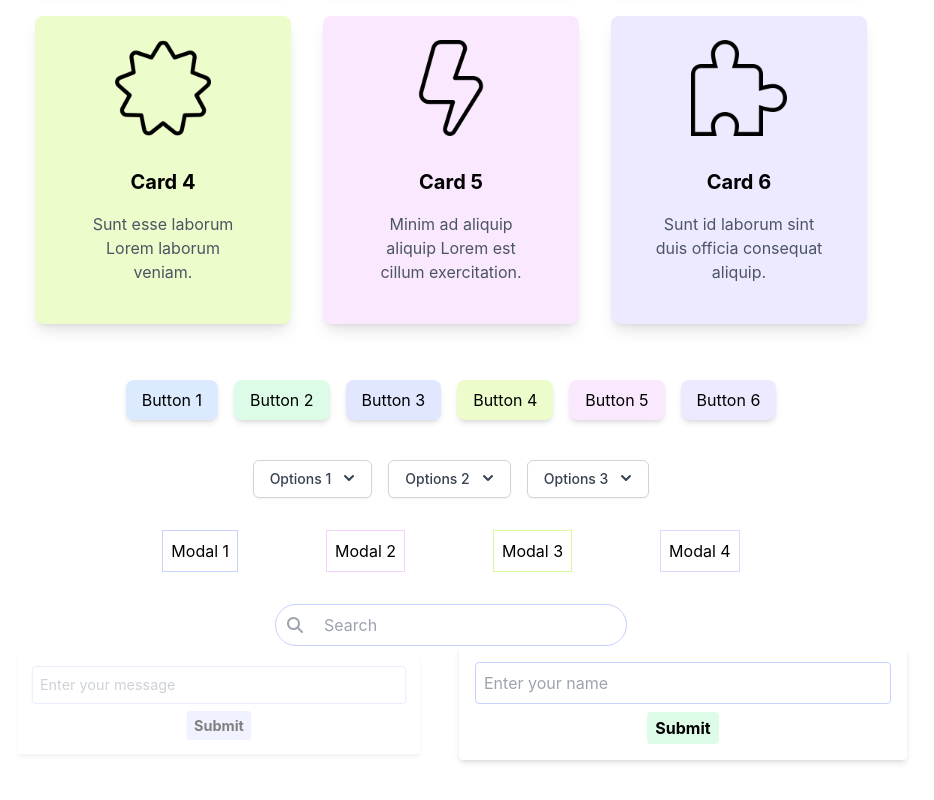
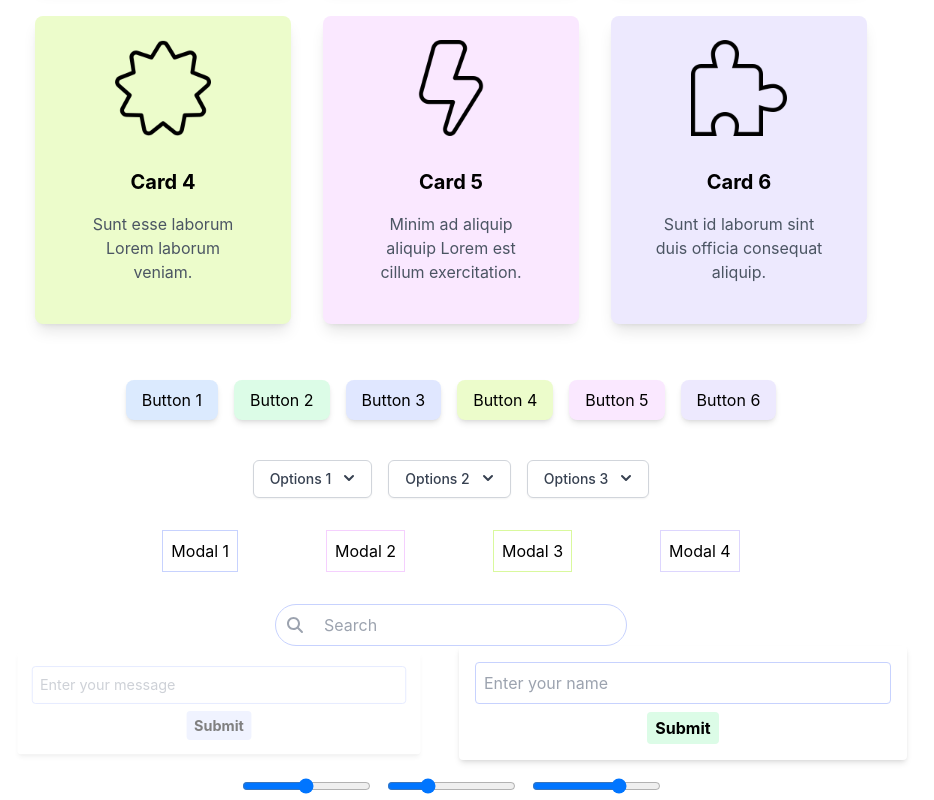
Before and after one commit to yafira/cute-ui-interactions, a React (Create React App) app: page / in a window 1280 px wide. Shown: the part 524-1324 px from the top of the page, without its empty margins (189-1123 px from the left). Before the commit the page ends 1300 px from the top, so only its background shows below. Built offline with nearby package versions, Linux system fonts and the light colour scheme.

Commit message:
created slider components

```diff
--- a/src/App.js
+++ b/src/App.js
@@ -6,6 +6,7 @@ import DropdownMenu from './components/DropdownMenu'
 import Modal from './components/Modal'
 import SearchBar from './components/SearchBar'
 import Forms from './components/Forms'
+import Slider from './components/Slider'
 
 const Header = () => {
 	return (
@@ -149,6 +150,7 @@ function App() {
 			<Modal />
 			<SearchBar />
 			<Forms />
+			<Slider />
 		</>
 	)
 }
--- /dev/null
+++ b/src/components/Slider.js
@@ -0,0 +1,66 @@
+import React, { useState } from 'react'
+import { motion } from 'framer-motion'
+
+const Slider = ({ value, onChange, animation, interaction }) => (
+	<div className='slider-container'>
+		<input
+			type='range'
+			min='0'
+			max='100'
+			value={value}
+			onChange={(e) => onChange(parseInt(e.target.value))}
+			className='slider'
+		/>
+		<motion.div
+			className='slider-bar'
+			style={{ width: `${value}%` }}
+			initial={{ width: '0%' }}
+			animate={{ width: `${value}%` }}
+			transition={animation.transition}
+			{...interaction}
+		></motion.div>
+	</div>
+)
+
+const AnimatedSliders = () => {
+	const [value1, setValue1] = useState(50)
+	const [value2, setValue2] = useState(30)
+	const [value3, setValue3] = useState(70)
+
+	const animations = [
+		{ transition: { duration: 1 } },
+		{ transition: { duration: 0.5 } },
+		{ transition: { duration: 2 } },
+	]
+
+	const interactions = [
+		{ whileHover: { scale: 1.2 } },
+		{ whileHover: { rotate: 90 } },
+		{ whileHover: { scale: 1.5 } },
+	]
+
+	return (
+		<div className='flex justify-center space-x-4'>
+			<Slider
+				value={value1}
+				onChange={setValue1}
+				animation={animations[0]}
+				interaction={interactions[0]}
+			/>
+			<Slider
+				value={value2}
+				onChange={setValue2}
+				animation={animations[1]}
+				interaction={interactions[1]}
+			/>
+			<Slider
+				value={value3}
+				onChange={setValue3}
+				animation={animations[2]}
+				interaction={interactions[2]}
+			/>
+		</div>
+	)
+}
+
+export default AnimatedSliders
```
